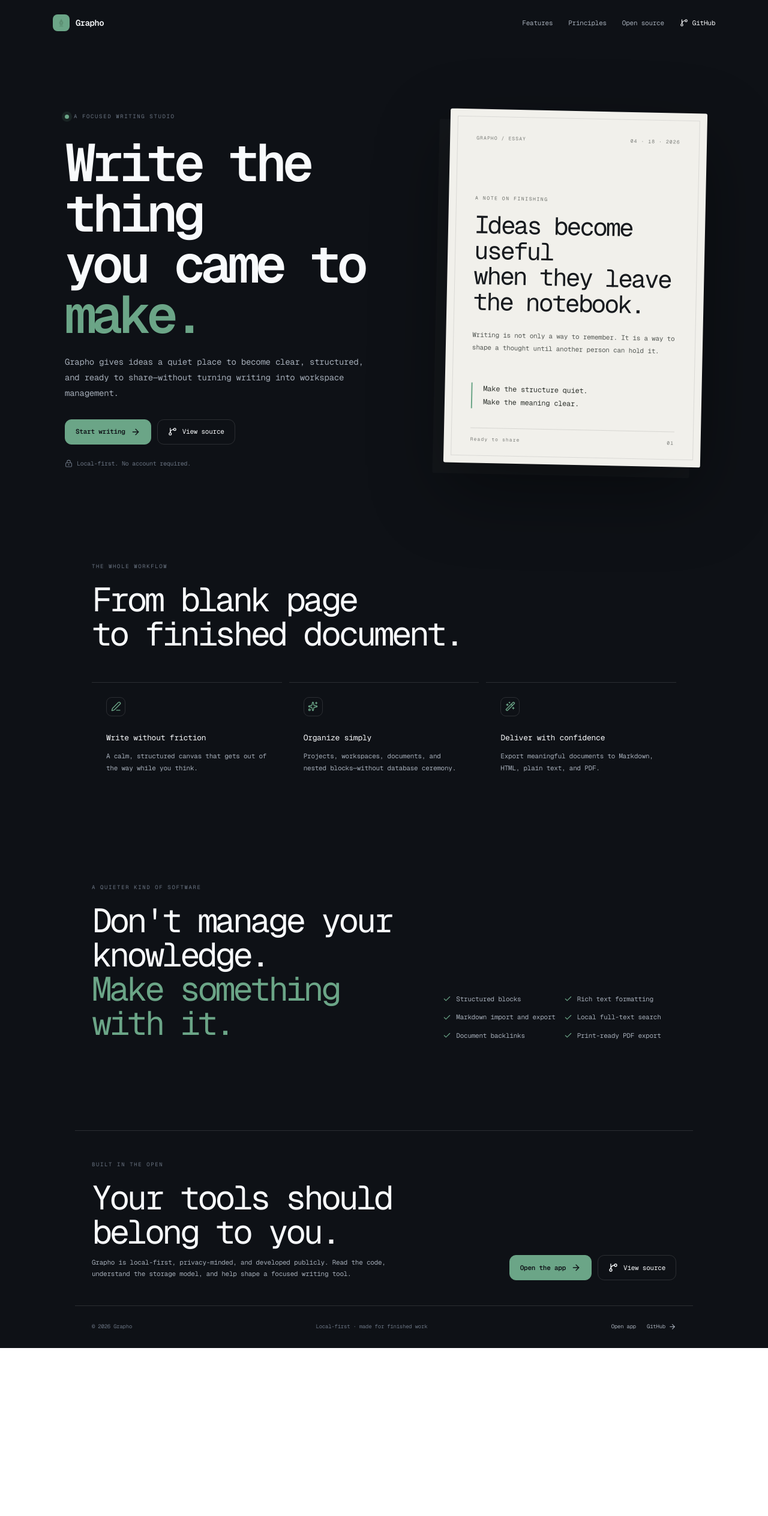
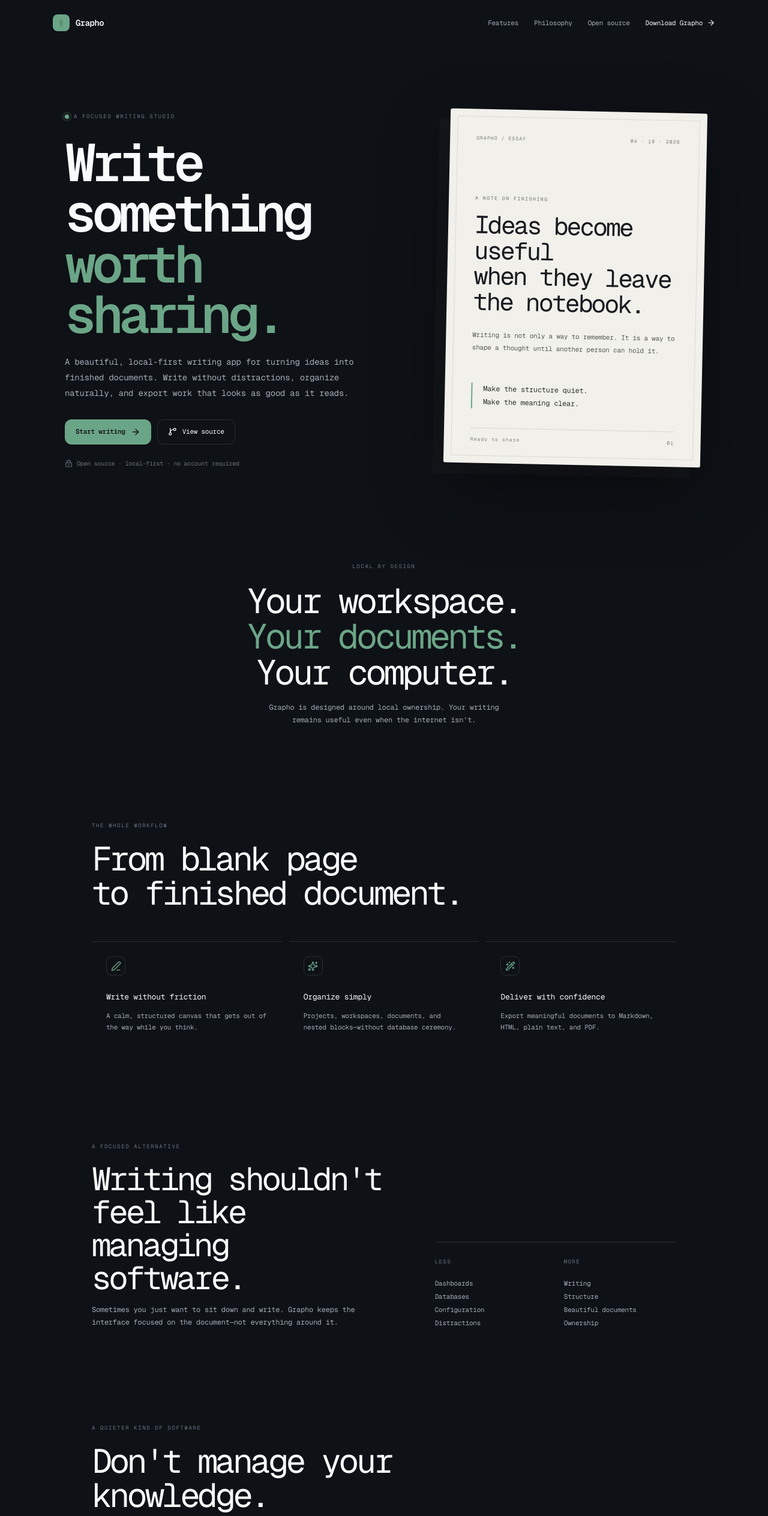
Before and after one commit to Appaxaap/grapho, a Next.js app: page / in a window 1280 px wide. Shown: the top 2527 px of the page at 60% size. Before the commit the page ends 2247 px from the top, so only its background shows below. Built offline with nearby package versions, Linux system fonts and the light colour scheme.

Commit message:
feat: complete product-led Grapho landing page

```diff
--- a/app/page.tsx
+++ b/app/page.tsx
@@ -20,20 +20,20 @@ export default function PublicSite() {
         </Link>
         <div className="site-nav-links">
           <a href="#features">Features</a>
-          <a href="#principles">Principles</a>
+          <a href="#philosophy">Philosophy</a>
           <a href="#open-source">Open source</a>
-          <a className="site-github" href="https://github.com/Appaxaap/grapho" target="_blank" rel="noreferrer"><GitBranch size={14} /> GitHub</a>
+          <Link className="site-github" href="/app">Download Grapho <ArrowRight size={14} /></Link>
         </div>
-        <button className="site-menu" type="button" aria-label="Open navigation menu" title="Open navigation menu"><Menu size={18} /></button>
+        <Link className="site-menu" href="/app" aria-label="Open Grapho" title="Open Grapho"><Menu size={18} /></Link>
       </nav>
 
       <section className="studio-hero" aria-labelledby="hero-title">
         <div className="studio-copy">
           <div className="site-eyebrow"><span className="site-dot" /> A focused writing studio</div>
-          <h1 id="hero-title">Write the thing<br />you came to <em>make.</em></h1>
-          <p>Grapho gives ideas a quiet place to become clear, structured, and ready to share—without turning writing into workspace management.</p>
+          <h1 id="hero-title">Write something<br /><em>worth sharing.</em></h1>
+          <p>A beautiful, local-first writing app for turning ideas into finished documents. Write without distractions, organize naturally, and export work that looks as good as it reads.</p>
           <div className="site-actions"><Link className="site-button site-button-primary" href="/app">Start writing <ArrowRight size={16} /></Link><a className="site-button site-button-quiet" href="https://github.com/Appaxaap/grapho" target="_blank" rel="noreferrer"><GitBranch size={15} /> View source</a></div>
-          <div className="site-hero-note"><LockKeyhole size={13} /> Local-first. No account required.</div>
+          <div className="site-hero-note"><LockKeyhole size={13} /> Open source · local-first · no account required</div>
         </div>
         <div className="studio-artifact" aria-label="A finished document made in Grapho">
           <div className="studio-paper-meta"><span>GRAPHO / ESSAY</span><span>04 · 18 · 2026</span></div>
@@ -45,13 +45,19 @@ export default function PublicSite() {
         </div>
       </section>
 
+      <section className="site-ownership" aria-labelledby="ownership-title"><span className="site-eyebrow">Local by design</span><h2 id="ownership-title">Your workspace.<br /><em>Your documents.</em><br />Your computer.</h2><p>Grapho is designed around local ownership. Your writing remains useful even when the internet isn&apos;t.</p></section>
+
       <section className="site-section" id="features" aria-labelledby="features-title"><div className="site-section-heading"><span className="site-eyebrow">The whole workflow</span><h2 id="features-title">From blank page<br />to finished document.</h2></div><div className="site-feature-grid">{features.map(([title, copy, Icon]) => <article className="site-feature" key={title}><span className="site-feature-icon"><Icon size={17} /></span><h3>{title}</h3><p>{copy}</p></article>)}</div></section>
 
-      <section className="site-principles" id="principles" aria-labelledby="principles-title"><div><span className="site-eyebrow">A quieter kind of software</span><h2 id="principles-title">Don&apos;t manage your knowledge.<br /><em>Make something with it.</em></h2></div><div className="site-capabilities">{capabilities.map((item) => <div key={item}><Check size={14} /> {item}</div>)}</div></section>
+      <section className="site-problem" aria-labelledby="problem-title"><div><span className="site-eyebrow">A focused alternative</span><h2 id="problem-title">Writing shouldn&apos;t feel like managing software.</h2><p>Sometimes you just want to sit down and write. Grapho keeps the interface focused on the document—not everything around it.</p></div><div className="site-less-more"><div><span>Less</span><p>Dashboards<br />Databases<br />Configuration<br />Distractions</p></div><div><span>More</span><p>Writing<br />Structure<br />Beautiful documents<br />Ownership</p></div></div></section>
 
-      <section className="site-open" id="open-source" aria-labelledby="open-title"><div><span className="site-eyebrow">Built in the open</span><h2 id="open-title">Your tools should<br />belong to you.</h2><p>Grapho is local-first, privacy-minded, and developed publicly. Read the code, understand the storage model, and help shape a focused writing tool.</p></div><div className="site-open-actions"><Link className="site-button site-button-primary" href="/app">Open the app <ArrowRight size={16} /></Link><a className="site-button site-button-quiet" href="https://github.com/Appaxaap/grapho" target="_blank" rel="noreferrer"><GitBranch size={16} /> View source</a></div></section>
+      <section className="site-principles" id="philosophy" aria-labelledby="principles-title"><div><span className="site-eyebrow">A quieter kind of software</span><h2 id="principles-title">Don&apos;t manage your knowledge.<br /><em>Make something with it.</em></h2></div><div className="site-capabilities">{capabilities.map((item) => <div key={item}><Check size={14} /> {item}</div>)}</div></section>
 
-      <footer className="site-footer"><span>© {new Date().getFullYear()} Grapho</span><span>Local-first · made for finished work</span><div className="site-footer-links"><Link href="/app">Open app</Link><a href="https://github.com/Appaxaap/grapho" target="_blank" rel="noreferrer">GitHub <ArrowRight size={13} /></a></div></footer>
+      <section className="site-open" id="open-source" aria-labelledby="open-title"><div><span className="site-eyebrow">Built in the open</span><h2 id="open-title">Built in the open.<br /><em>Made to belong to you.</em></h2><p>Grapho is local-first, privacy-minded, and developed publicly. Read the code, understand the storage model, and help shape a focused writing tool.</p></div><div className="site-open-actions"><Link className="site-button site-button-primary" href="/app">Open the app <ArrowRight size={16} /></Link><a className="site-button site-button-quiet" href="https://github.com/Appaxaap/grapho" target="_blank" rel="noreferrer"><GitBranch size={16} /> View source</a></div></section>
+
+      <section className="site-final-cta" aria-labelledby="final-title"><span className="site-eyebrow">From blank page to finished document</span><h2 id="final-title">Make something<br /><em>with Grapho.</em></h2><p>A quiet place to write. A simple way to organize. A better way to deliver.</p><div className="site-actions"><Link className="site-button site-button-primary" href="/app">Download Grapho <ArrowRight size={16} /></Link><a className="site-button site-button-quiet" href="https://github.com/Appaxaap/grapho" target="_blank" rel="noreferrer"><GitBranch size={15} /> View source</a></div></section>
+
+            <footer className="site-footer"><span>© {new Date().getFullYear()} Grapho</span><span>Open source · Local-first · Yours.</span><div className="site-footer-links"><Link href="/app">Open app</Link><a href="https://github.com/Appaxaap/grapho" target="_blank" rel="noreferrer">GitHub <ArrowRight size={13} /></a></div></footer>
     </main>
   );
 }
```
Also changed, not shown: app/site.css.
